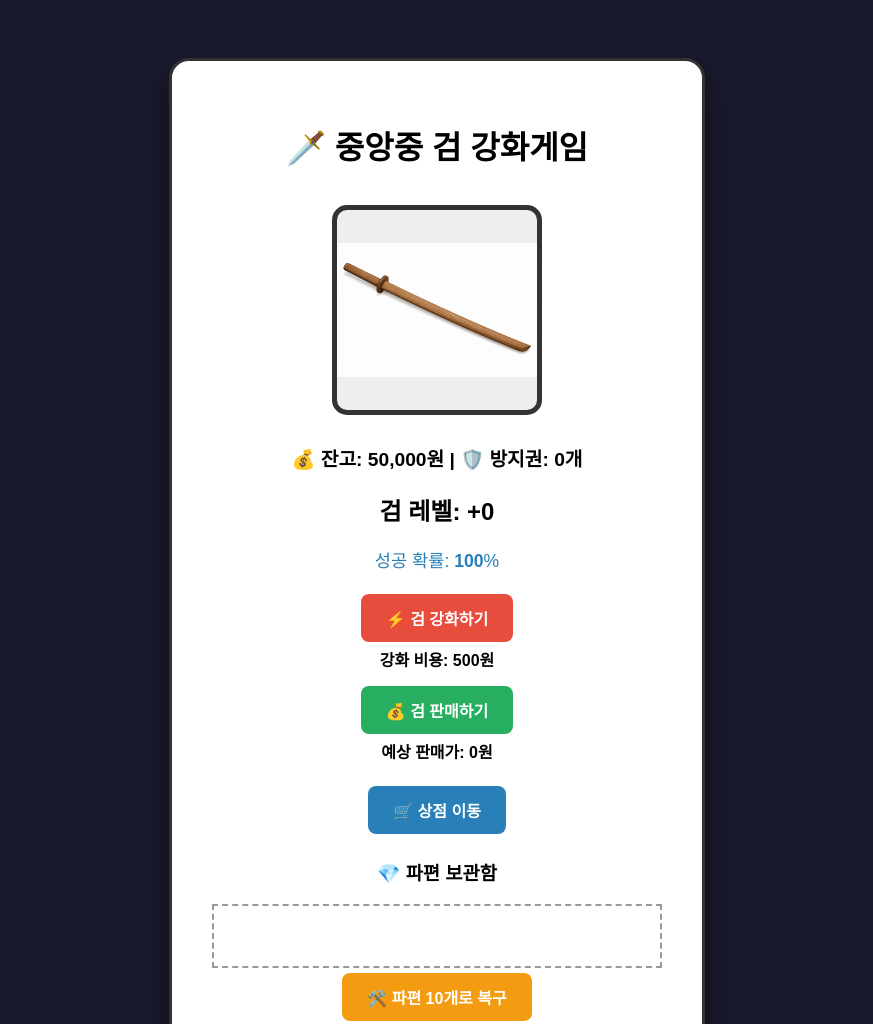
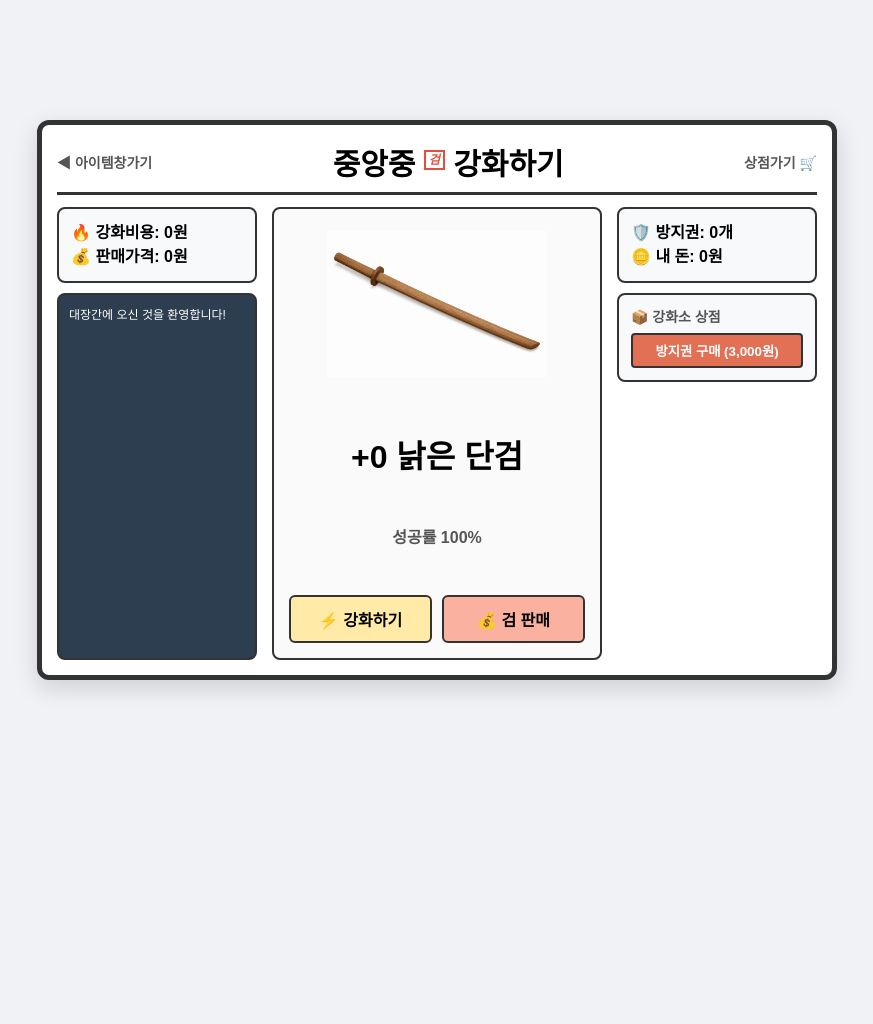
Before and after one commit to ansghk8511-bot/sword-game12, a plain HTML site: page index.html in a window 1280 px wide. Shown: the top 1024 px of the page, without its empty margins (203-1076 px from the left). After the commit the page ends 800 px from the top, so only its background shows below. Drawn offline with Linux system fonts and the light colour scheme.

Commit message:
Update index.html

```diff
--- a/index.html
+++ b/index.html
@@ -2,52 +2,59 @@
 <html lang="ko">
 <head>
     <meta charset="UTF-8">
-    <title>중앙중 검 강화게임</title>
-    <style>
-        body { font-family: 'Pretendard', sans-serif; background: #1a1a2e; display: flex; justify-content: center; padding-top: 50px; }
-        .screen { background: #ffffff; padding: 40px; border-radius: 20px; width: 450px; box-shadow: 0 15px 35px rgba(0,0,0,0.5); text-align: center; border: 3px solid #333; }
-        #sword-img { width: 200px; height: 200px; border: 5px solid #333; border-radius: 15px; margin: 15px; background: #eee; object-fit: contain; }
-        button { padding: 12px 25px; font-size: 1rem; cursor: pointer; border: none; border-radius: 8px; margin: 5px; color: white; font-weight: bold; transition: 0.1s; }
-        button:active { transform: translateY(2px); }
-        .btn-upgrade { background-color: #e74c3c; }
-        .btn-sell { background-color: #27ae60; }
-        .btn-shop { background-color: #2980b9; }
-        #fragment-list { display: flex; gap: 5px; flex-wrap: wrap; margin-top: 10px; min-height: 40px; border: 2px dashed #999; padding: 10px; justify-content: center; }
-        #game-log { height: 120px; overflow-y: scroll; margin-top: 15px; border: 2px solid #ccc; font-size: 0.9rem; text-align: left; padding: 5px; background: #f9f9f9; }
-    </style>
+    <meta name="viewport" content="width=device-width, initial-scale=1.0">
+    <title>중앙중 검 강화하기</title>
+    <link rel="stylesheet" href="style.css">
 </head>
 <body>
-    <div id="game-screen" class="screen">
-        <h1>🗡️ 중앙중 검 강화게임</h1>
-        <img id="sword-img" src="bokgeom.png" alt="검 이미지">
-        <div style="font-size: 1.2rem; font-weight: bold; margin: 10px;">
-            💰 잔고: <span id="money">50,000</span>원 | 🛡️ 방지권: <span id="shield-count">0</span>개
+    <div id="game-container">
+        <div class="top-nav">
+            <span class="nav-link">◀ 아이템창가기</span>
+            <h1 class="main-title">중앙중 <span class="badge">검</span> 강화하기</h1>
+            <span class="nav-link">상점가기 🛒</span>
         </div>
-        <h2>검 레벨: <span id="level-display">+0</span></h2>
-        <p style="font-size: 1.1rem; color: #2980b9;">성공 확률: <span id="success-rate" style="font-weight:bold;">100</span>%</p>
-        <p id="shield-req" style="color:red; font-weight:bold;"></p>
 
-        <button class="btn-upgrade" onclick="upgradeSword()">⚡ 검 강화하기</button>
-        <div style="font-weight: bold; margin-bottom: 10px;">강화 비용: <span id="upgrade-cost">500</span>원</div>
+        <div class="main-layout">
+            <div class="side-panel left-panel">
+                <div class="info-box">
+                    <p>🔥 강화비용: <span id="upgrade-cost">0</span>원</p>
+                    <p>💰 판매가격: <span id="sell-price">0</span>원</p>
+                </div>
+                <div class="log-box">
+                    <div id="game-log">대장간에 오신 것을 환영합니다!</div>
+                </div>
+            </div>
 
-        <button class="btn-sell" onclick="sellSword()">💰 검 판매하기</button>
-        <div style="font-weight: bold;">예상 판매가: <span id="sell-price">0</span>원</div>
-        <br>
-        <button class="btn-shop" onclick="goToShop()">🛒 상점 이동</button>
+            <div class="center-panel">
+                <div class="sword-wrapper">
+                    <img id="sword-img" src="bokgeom.png" alt="검 이미지">
+                </div>
+                <div class="sword-info">
+                    <span id="level-display">+0</span>
+                    <span id="sword-display">낡은 단검</span>
+                </div>
+                <div class="rate-display">
+                    성공률 <span id="success-rate">100</span>%
+                </div>
+                <div class="action-buttons">
+                    <button id="btn-upgrade" onclick="upgradeSword()">⚡ 강화하기</button>
+                    <button id="btn-sell" onclick="sellSword()">💰 검 판매</button>
+                </div>
+            </div>
 
-        <h3>💎 파편 보관함</h3>
-        <div id="fragment-list"></div>
-        <button onclick="combineFragments()" style="background:#f39c12;">🛠️ 파편 10개로 복구</button>
-        <div id="game-log"></div>
+            <div class="side-panel right-panel">
+                <div class="status-box">
+                    <p>🛡️ 방지권: <span id="shield-count">0</span>개</p>
+                    <p>🪙 내 돈: <span id="money">0</span>원</p>
+                </div>
+                <div class="shop-box">
+                    <p class="shop-title">📦 강화소 상점</p>
+                    <button id="btn-buy-shield" onclick="buyShield()">방지권 구매 (3,000원)</button>
+                </div>
+            </div>
+        </div>
     </div>
 
-    <div id="shop-screen" class="screen" style="display: none;">
-        <h1>🛒 중앙중 상점</h1>
-        <div style="font-size: 1.2rem; margin: 10px;">현재 잔고: <span id="shop-money" style="font-weight:bold; color:#27ae60;">50,000</span>원</div>
-        <button class="btn-shop" onclick="buyShield()">🛡️ 방지권 구매 (5,000원)</button>
-        <br><br>
-        <button onclick="goToGame()" style="background:#7f8c8d;">🔙 대장간으로 돌아가기</button>
-    </div>
     <script src="script.js"></script>
 </body>
 </html>
```
